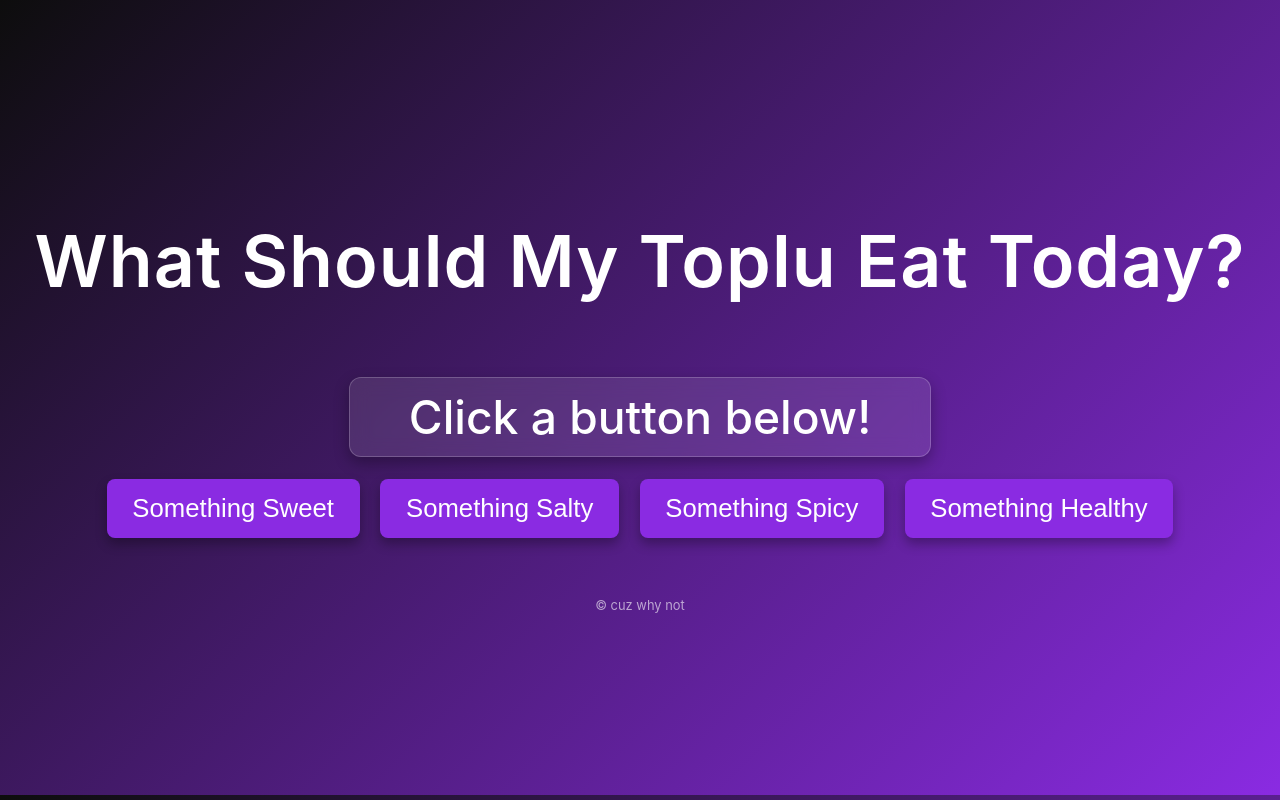
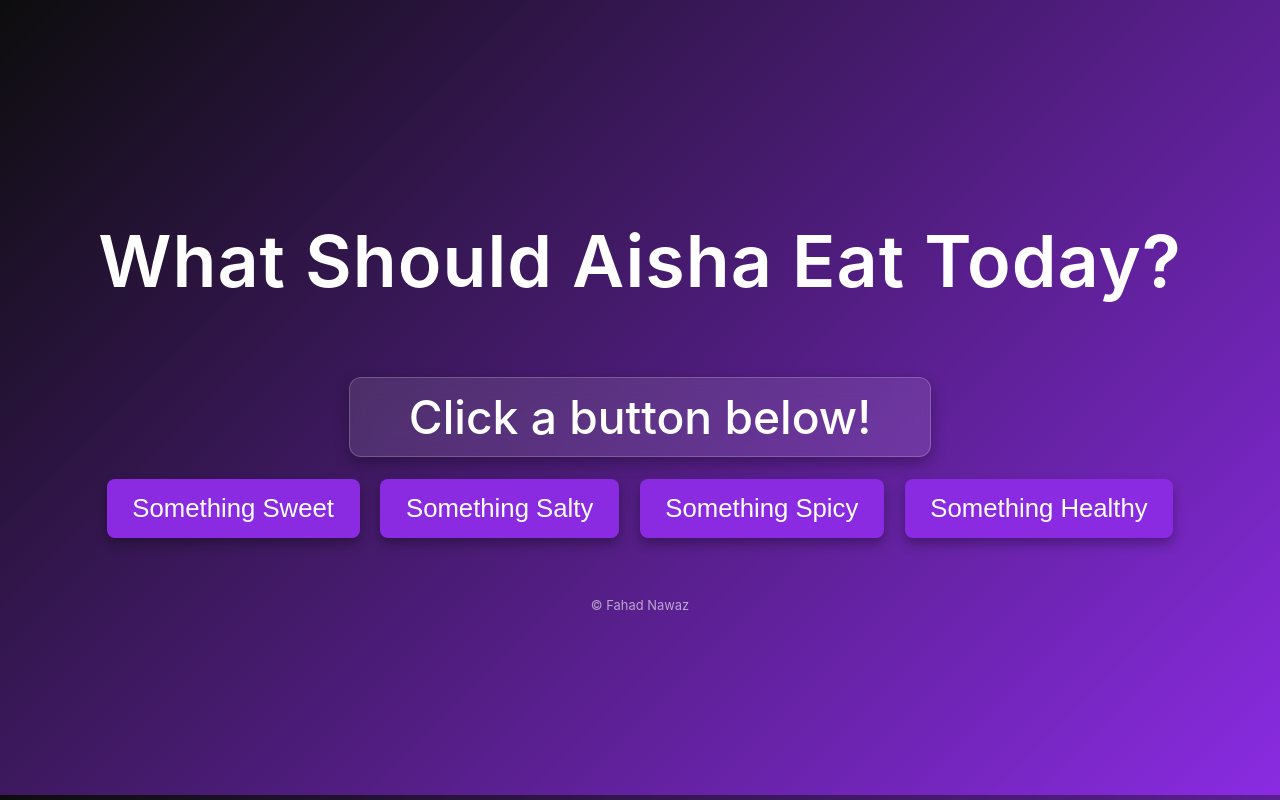
Before and after one commit to FahadNawazKhan/eatingagain, a plain HTML site: page index.html in a window 1280 px wide. Drawn offline with Linux system fonts and the light colour scheme.

Commit message:
Update index.html

```diff
--- a/index.html
+++ b/index.html
@@ -8,7 +8,7 @@
 </head>
 <body>
     <header>
-        <h1>What Should <span id="name">My Toplu</span> Eat Today?</h1>
+        <h1>What Should <span id="name">Aisha</span> Eat Today?</h1>
     </header>
     <main>
         <div id="food-box">Click a button below!</div>
@@ -20,7 +20,7 @@
         </div>
     </main>
     <footer>
-        <p>&copy; cuz why not</p>
+        <p>&copy; Fahad Nawaz</p>
     </footer>
     <script src="script.js"></script>
 </body>
```
